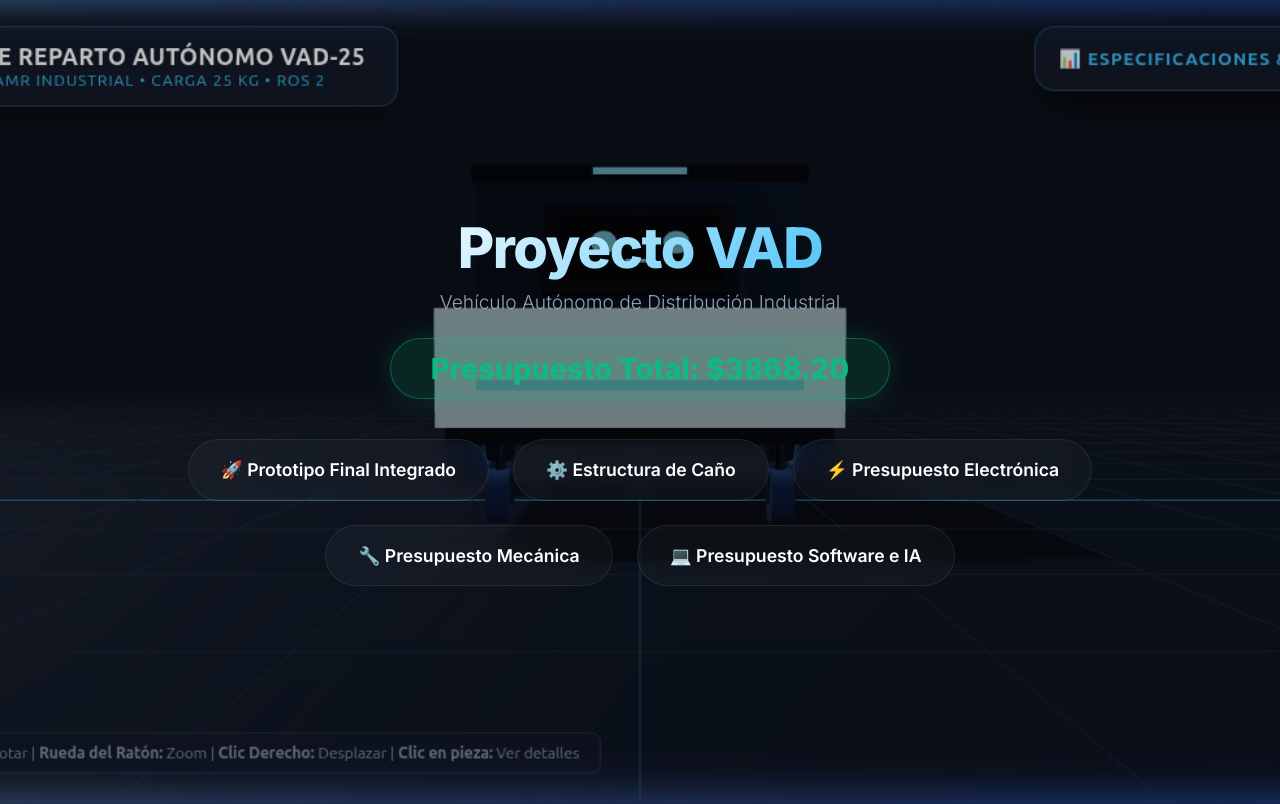
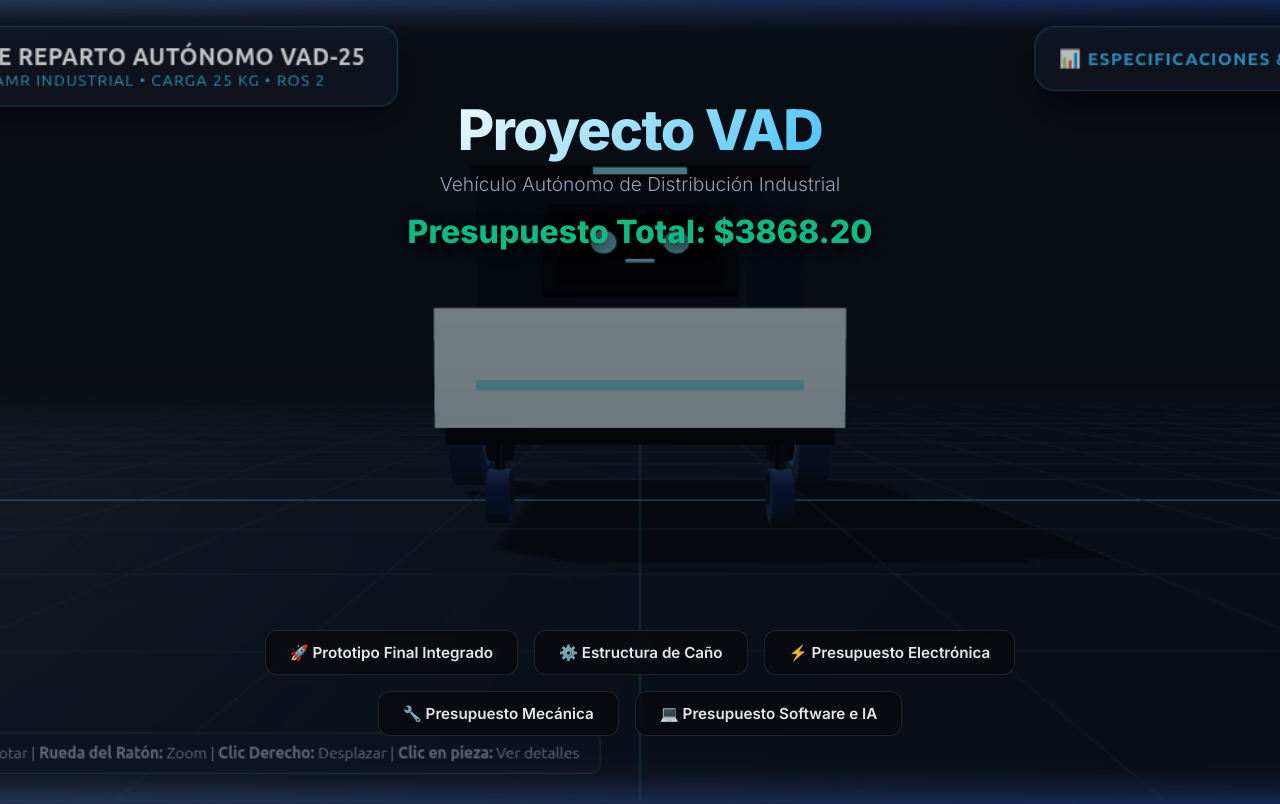
Before and after one commit to fiemcasals/VAD-01, a plain HTML site: page index.html in a window 1280 px wide. Drawn offline with Linux system fonts and the light colour scheme.

Commit message:
Mejorar diseño del launchpad: botones aplanados abajo y total transparente

```diff
--- a/index.html
+++ b/index.html
@@ -101,8 +101,8 @@
             display: flex;
             flex-direction: column;
             align-items: center;
-            justify-content: center;
-            padding: 2rem;
+            justify-content: space-between; /* Separar header arriba y botones abajo */
+            padding: 6rem 2rem 4rem 2rem;
             opacity: 1;
             visibility: visible;
             transition: opacity 0.4s ease, visibility 0.4s;
@@ -137,16 +137,12 @@
         }
 
         .global-total {
-            margin-top: 1.5rem;
+            margin-top: 1rem;
             display: inline-block;
-            padding: 0.75rem 2.5rem;
-            border-radius: 100px;
-            background: rgba(16, 185, 129, 0.15);
-            border: 1px solid rgba(16, 185, 129, 0.4);
             color: var(--accent-green);
-            font-size: 1.8rem;
-            font-weight: 700;
-            box-shadow: 0 0 30px rgba(16, 185, 129, 0.2);
+            font-size: 2rem;
+            font-weight: 800;
+            text-shadow: 0 4px 15px rgba(0,0,0,0.9);
             animation: fadeInDown 0.8s ease-out 0.1s backwards;
         }
 
@@ -154,25 +150,25 @@
             display: flex;
             flex-wrap: wrap;
             justify-content: center;
-            gap: 1.5rem;
-            max-width: 1200px;
+            gap: 1rem;
+            max-width: 1000px;
             animation: fadeInUp 0.8s ease-out 0.2s backwards;
         }
 
         .big-btn {
             display: flex;
             align-items: center;
-            gap: 12px;
-            padding: 1.2rem 2rem;
-            border-radius: 100px;
+            gap: 10px;
+            padding: 0.75rem 1.5rem; /* Botones más bajos/planos */
+            border-radius: 12px;
             text-decoration: none;
-            color: white;
-            font-size: 1.1rem;
+            color: rgba(255, 255, 255, 0.9);
+            font-size: 0.95rem;
             font-weight: 600;
-            background: var(--glass-bg);
-            border: 1px solid var(--glass-border);
+            background: rgba(9, 9, 11, 0.65); /* Fondo oscuro más sutil */
+            border: 1px solid rgba(255, 255, 255, 0.1);
             transition: all 0.3s cubic-bezier(0.4, 0, 0.2, 1);
-            backdrop-filter: blur(10px);
+            backdrop-filter: blur(8px);
             cursor: pointer;
         }
 
```
